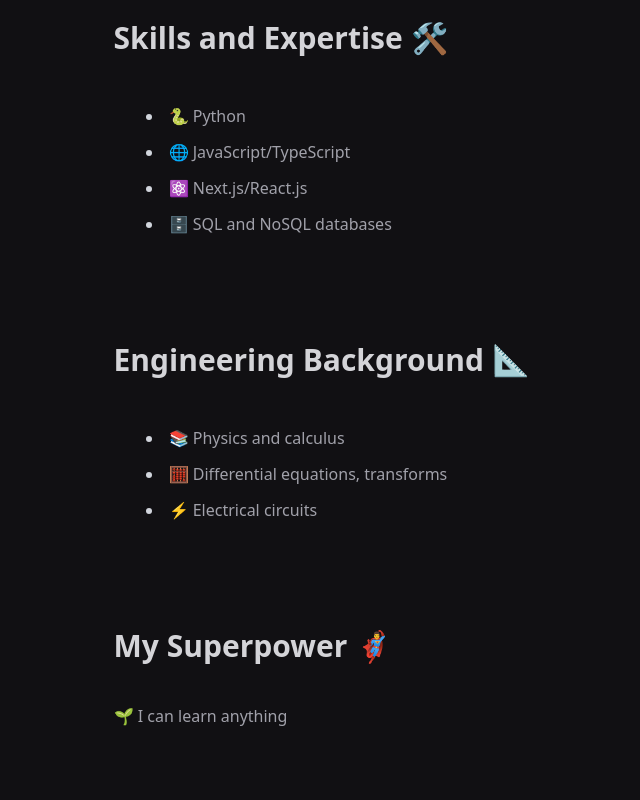
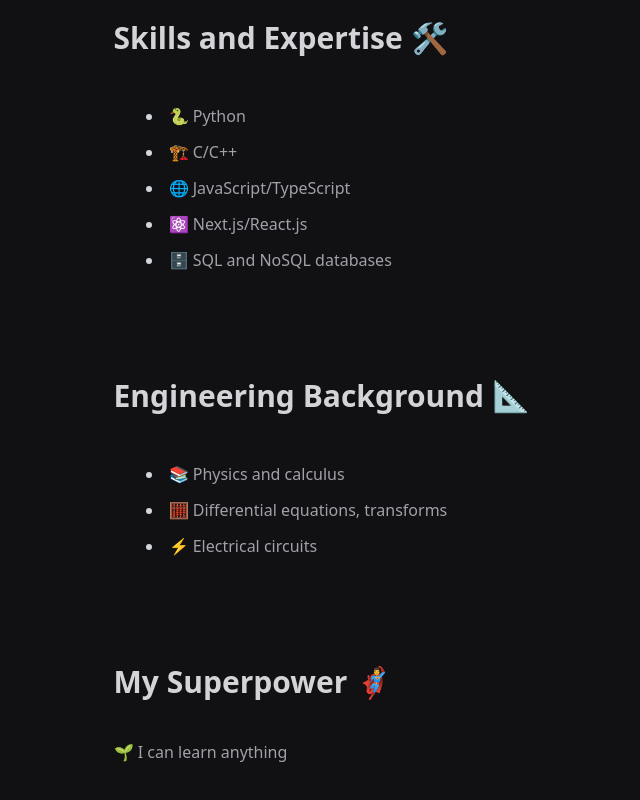
Before and after one commit to PortsZ/portszfolio, a Next.js app: page / in a window 1280 px wide. Shown: the part 1982-2782 px from the top of the page, without its empty margins (277-917 px from the left). Built offline with nearby package versions, Linux system fonts and the light colour scheme.

Commit message:
Update SmallAbout.tsx

```diff
--- a/src/components/about/SmallAbout.tsx
+++ b/src/components/about/SmallAbout.tsx
@@ -82,6 +82,7 @@
         </motion.h2>
         <motion.ul className="list-disc list-inside text-zinc-400" variants={childVariants}>
           <motion.li variants={childVariants}>🐍 Python</motion.li>
+          <motion.li variants={childVariants}>🏗️ C/C++</motion.li>
           <motion.li variants={childVariants}>🌐 JavaScript/TypeScript</motion.li>
           <motion.li variants={childVariants}>⚛️ Next.js/React.js</motion.li>
           <motion.li variants={childVariants}>🗄️ SQL and NoSQL databases</motion.li>
```
